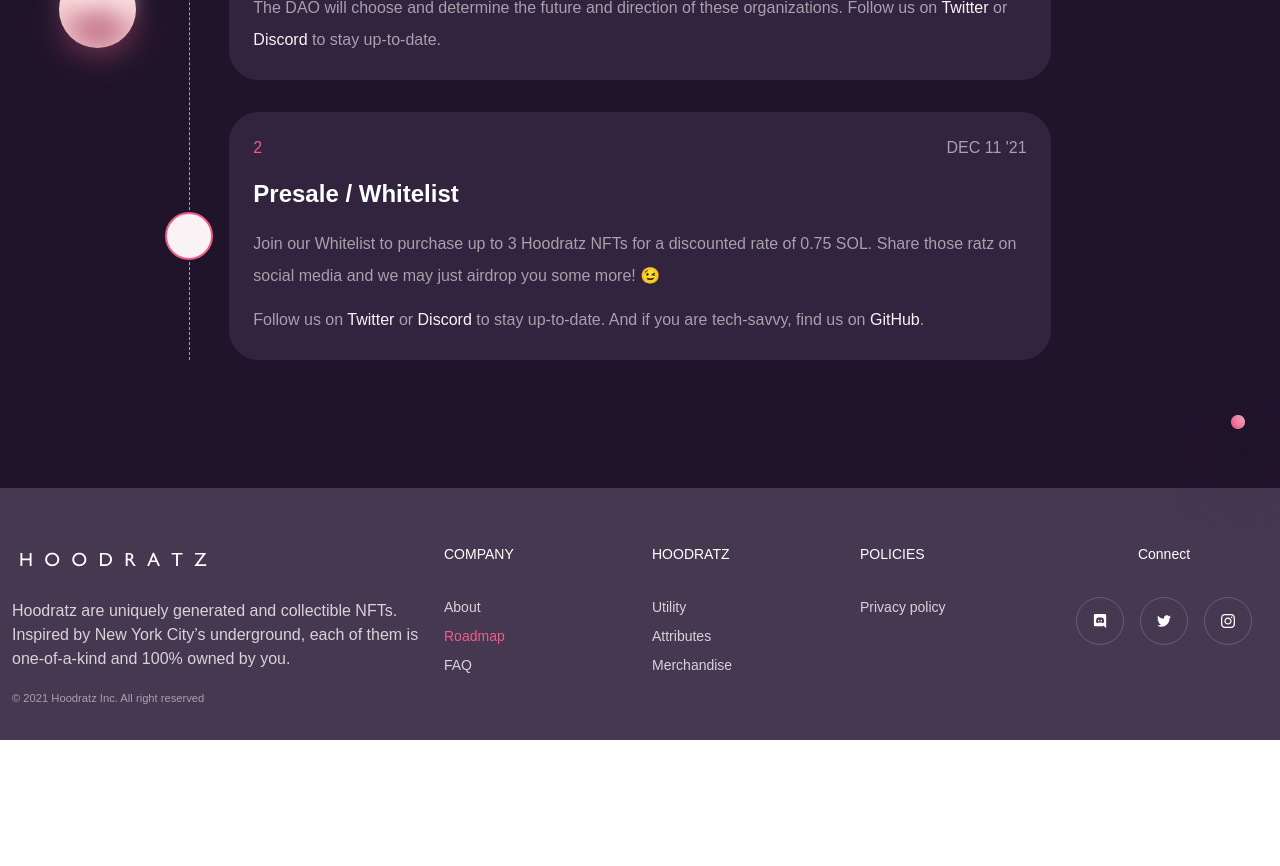
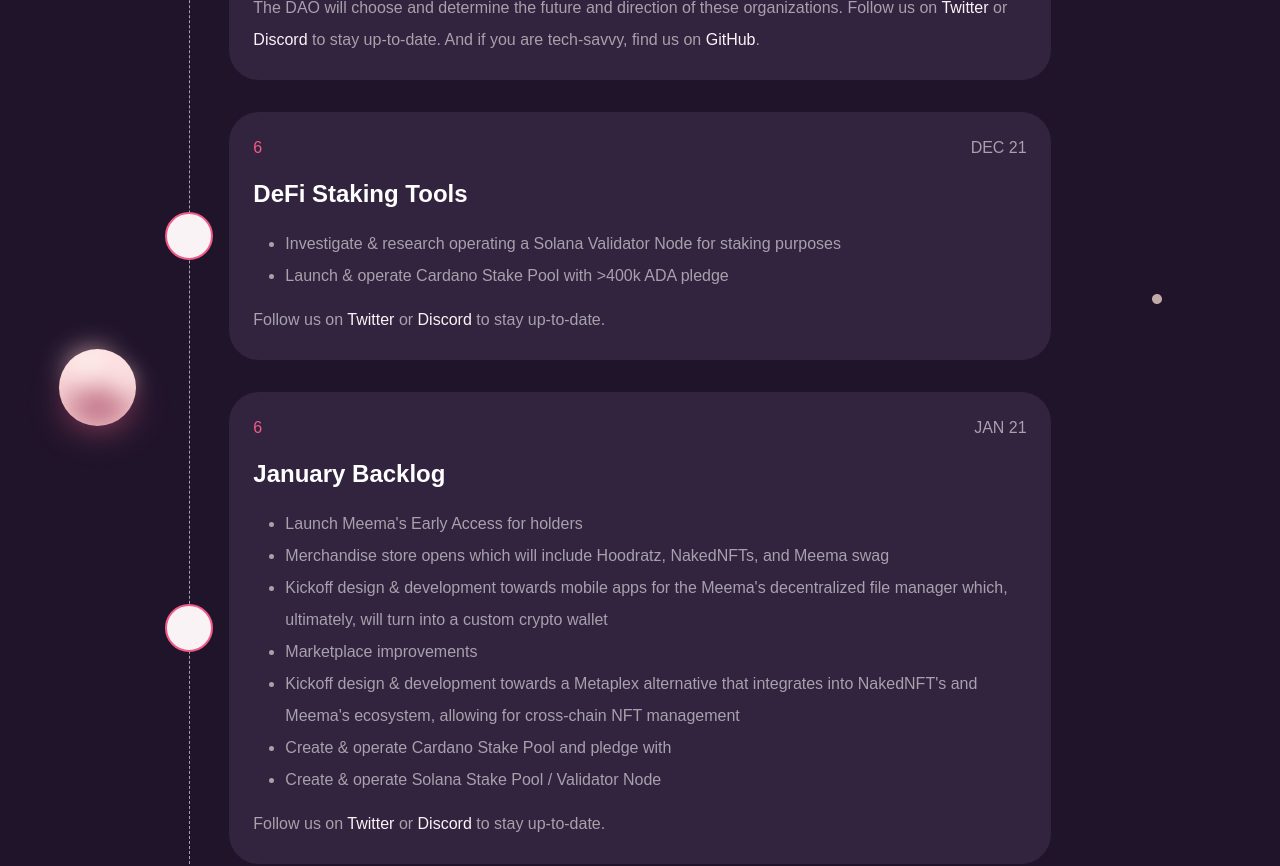
Before and after one commit to meemalabs/hoodratz.io, a Vue app: page /roadmap in a window 1280 px wide. Shown: the part 2180-3046 px from the top of the page. Before the commit the page ends 2920 px from the top, so only its background shows below. Built offline with nearby package versions, Linux system fonts and the light colour scheme; a web font is replaced by a local one.

Commit message:
chore: wip

```diff
--- a/src/views/Home.vue
+++ b/src/views/Home.vue
@@ -93,8 +93,8 @@ import AppFooter from "@/components/AppFooter.vue";
         <div class="flex justify-center order-first mt-20 lg:order-last">
           <img
             class="object-contain w-3/4 h-full xl:w-3/4 lg:w-full"
-            src="/images/home/Hoodratz-card.png"
-            alt="Hoodrat NFT"
+            src="/images/home/hoodratz-card.png"
+            alt="Hoodratz NFT"
           />
         </div>
       </div>
--- a/src/views/Roadmap.vue
+++ b/src/views/Roadmap.vue
@@ -10,7 +10,7 @@ import AppFooter from "@/components/AppFooter.vue";
     <div class="container relative mx-auto md:mt-32">
       <div class="mx-auto md:w-2/3">
         <img
-          class="absolute hidden  xl:left-3/4 xl:-top-10 lg:block lg:-top-16 lg:right-0"
+          class="absolute hidden xl:left-3/4 xl:-top-10 lg:block lg:-top-16 lg:right-0"
           src="/images/home/hoodratz-ellipse-97.png"
           alt=""
         />
@@ -42,7 +42,7 @@ import AppFooter from "@/components/AppFooter.vue";
 
     <div class="container relative mx-auto md:mb-32">
       <img
-        class="absolute hidden  xl:top-0 xl:-left-12 lg:top-0 lg:-left-5 lg:block"
+        class="absolute hidden xl:top-0 xl:-left-12 lg:top-0 lg:-left-5 lg:block"
         src="/images/home/hoodratz-ellipse-1424.svg"
         alt="background particle image"
       />
@@ -62,12 +62,12 @@ import AppFooter from "@/components/AppFooter.vue";
         alt="background particle image"
       />
       <img
-        class="absolute hidden  xl:left-10 xl:top-1/4 lg:block lg:top-1/2 lg:left-0"
+        class="absolute hidden xl:left-10 xl:top-1/4 lg:block lg:top-1/2 lg:left-0"
         src="/images/home/hoodratz-ellipse-97.png"
         alt="background particle image"
       />
       <img
-        class="absolute hidden  xl:left-2 xl:top-1/2 lg:block lg:top-3/4 lg:left-0"
+        class="absolute hidden xl:left-2 xl:top-1/2 lg:block lg:top-3/4 lg:left-0"
         src="/images/home/hoodratz-ellipse-88.png"
         alt="background particle image"
       />
@@ -77,7 +77,7 @@ import AppFooter from "@/components/AppFooter.vue";
         alt="background particle image"
       />
       <img
-        class="absolute hidden  xl:top-3/4 xl:left-2 lg:top-3/4 lg:-left-10 lg:block"
+        class="absolute hidden xl:top-3/4 xl:left-2 lg:top-3/4 lg:-left-10 lg:block"
         src="/images/home/hoodratz-ellipse-1424.svg"
         alt=""
       />
@@ -96,10 +96,10 @@ import AppFooter from "@/components/AppFooter.vue";
         <div class="relative mx-4 my-20 text-center md:text-left">
           <div class="relative p-6 my-8 rounded-4xl bg-gray-7 font-sora">
             <div
-              class="absolute inset-x-0 top-0 flex justify-center -mt-6  md:-top-0 md:hidden"
+              class="absolute inset-x-0 top-0 flex justify-center -mt-6 md:-top-0 md:hidden"
             >
               <div
-                class="flex items-center justify-center w-12 h-12 text-xl text-white rounded-full  bg-pink-gradient"
+                class="flex items-center justify-center w-12 h-12 text-xl text-white rounded-full bg-pink-gradient"
               >
                 <div>
                   <img src="/images/check.svg" alt="check icon" />
@@ -108,11 +108,11 @@ import AppFooter from "@/components/AppFooter.vue";
             </div>
 
             <div
-              class="absolute inset-y-0 left-0 z-10 flex justify-center hidden  md:block"
+              class="absolute inset-y-0 left-0 z-10 flex justify-center hidden md:block"
             >
               <div class="flex items-center h-full -ml-16">
                 <div
-                  class="flex items-center justify-center w-12 h-12 text-xl text-white rounded-full  bg-pink-gradient"
+                  class="flex items-center justify-center w-12 h-12 text-xl text-white rounded-full bg-pink-gradient"
                 >
                   <div><img src="/images/check.svg" alt="" /></div>
                 </div>
@@ -136,10 +136,10 @@ import AppFooter from "@/components/AppFooter.vue";
 
           <div class="relative p-6 my-8 rounded-4xl bg-gray-7 font-sora">
             <div
-              class="absolute inset-x-0 top-0 flex justify-center -mt-6  md:-top-0 md:hidden"
+              class="absolute inset-x-0 top-0 flex justify-center -mt-6 md:-top-0 md:hidden"
             >
               <div
-                class="flex items-center justify-center w-12 h-12 text-xl text-white rounded-full  bg-pink-gradient"
+                class="flex items-center justify-center w-12 h-12 text-xl text-white rounded-full bg-pink-gradient"
               >
                 <div>
                   <img src="/images/check.svg" alt="check icon" />
@@ -148,11 +148,11 @@ import AppFooter from "@/components/AppFooter.vue";
             </div>
 
             <div
-              class="absolute inset-y-0 left-0 z-10 flex justify-center hidden  md:block"
+              class="absolute inset-y-0 left-0 z-10 flex justify-center hidden md:block"
             >
               <div class="flex items-center h-full -ml-16">
                 <div
-                  class="flex items-center justify-center w-12 h-12 text-xl text-white border-2 rounded-full  bg-pink-1 border-pink-3"
+                  class="flex items-center justify-center w-12 h-12 text-xl text-white border-2 rounded-full bg-pink-1 border-pink-3"
                 >
                   <!-- <div><img src="/images/check.svg" alt="" /></div> -->
                 </div>
@@ -180,14 +180,14 @@ import AppFooter from "@/components/AppFooter.vue";
                 <a
                   href="https://twitter.com/HoodratzNFT"
                   target="_blank"
-                  class="transition duration-150 ease-in-out  text-pink-1 hover:text-pink-2"
+                  class="transition duration-150 ease-in-out text-pink-1 hover:text-pink-2"
                   >Twitter</a
                 >
                 or
                 <a
                   href="https://discord.gg/jsahnpyr4X"
                   target="_blank"
-                  class="transition duration-150 ease-in-out  text-pink-1 hover:text-pink-2"
+                  class="transition duration-150 ease-in-out text-pink-1 hover:text-pink-2"
                   >Discord</a
                 >
                 to stay up-to-date.
@@ -197,10 +197,10 @@ import AppFooter from "@/components/AppFooter.vue";
 
           <div class="relative p-6 my-8 rounded-4xl bg-gray-7 font-sora">
             <div
-              class="absolute inset-x-0 top-0 flex justify-center -mt-6  md:-top-0 md:hidden"
+              class="absolute inset-x-0 top-0 flex justify-center -mt-6 md:-top-0 md:hidden"
             >
               <div
-                class="flex items-center justify-center w-12 h-12 text-xl text-white rounded-full  bg-pink-gradient"
+                class="flex items-center justify-center w-12 h-12 text-xl text-white rounded-full bg-pink-gradient"
               >
                 <div>
                   <img src="/images/check.svg" alt="check icon" />
@@ -209,11 +209,11 @@ import AppFooter from "@/components/AppFooter.vue";
             </div>
 
             <div
-              class="absolute inset-y-0 left-0 z-10 flex justify-center hidden  md:block"
+              class="absolute inset-y-0 left-0 z-10 flex justify-center hidden md:block"
             >
               <div class="flex items-center h-full -ml-16">
                 <div
-                  class="flex items-center justify-center w-12 h-12 text-xl text-white border-2 rounded-full  bg-pink-1 border-pink-3"
+                  class="flex items-center justify-center w-12 h-12 text-xl text-white border-2 rounded-full bg-pink-1 border-pink-3"
                 >
                   <!-- <div><img src="/images/check.svg" alt="" /></div> -->
                 </div>
@@ -246,10 +246,10 @@ import AppFooter from "@/components/AppFooter.vue";
 
           <div class="relative p-6 my-8 rounded-4xl bg-gray-7 font-sora">
             <div
-              class="absolute inset-x-0 top-0 flex justify-center -mt-6  md:-top-0 md:hidden"
+              class="absolute inset-x-0 top-0 flex justify-center -mt-6 md:-top-0 md:hidden"
             >
               <div
-                class="flex items-center justify-center w-12 h-12 text-xl text-white rounded-full  bg-pink-gradient"
+                class="flex items-center justify-center w-12 h-12 text-xl text-white rounded-full bg-pink-gradient"
               >
                 <div>
                   <img src="/images/check.svg" alt="check icon" />
@@ -258,11 +258,11 @@ import AppFooter from "@/components/AppFooter.vue";
             </div>
 
             <div
-              class="absolute inset-y-0 left-0 z-10 flex justify-center hidden  md:block"
+              class="absolute inset-y-0 left-0 z-10 flex justify-center hidden md:block"
             >
               <div class="flex items-center h-full -ml-16">
                 <div
-                  class="flex items-center justify-center w-12 h-12 text-xl text-white border-2 rounded-full  bg-pink-1 border-pink-3"
+                  class="flex items-center justify-center w-12 h-12 text-xl text-white border-2 rounded-full bg-pink-1 border-pink-3"
                 >
                   <!-- <div><img src="/images/check.svg" alt="" /></div> -->
                 </div>
@@ -304,10 +304,10 @@ import AppFooter from "@/components/AppFooter.vue";
 
           <div class="relative p-6 my-8 rounded-4xl bg-gray-7 font-sora">
             <div
-              class="absolute inset-x-0 top-0 flex justify-center -mt-6  md:-top-0 md:hidden"
+              class="absolute inset-x-0 top-0 flex justify-center -mt-6 md:-top-0 md:hidden"
             >
               <div
-                class="flex items-center justify-center w-12 h-12 text-xl text-white rounded-full  bg-pink-gradient"
+                class="flex items-center justify-center w-12 h-12 text-xl text-white rounded-full bg-pink-gradient"
               >
                 <div>
                   <img src="/images/check.svg" alt="check icon" />
@@ -316,11 +316,11 @@ import AppFooter from "@/components/AppFooter.vue";
             </div>
 
             <div
-              class="absolute inset-y-0 left-0 z-10 flex justify-center hidden  md:block"
+              class="absolute inset-y-0 left-0 z-10 flex justify-center hidden md:block"
             >
               <div class="flex items-center h-full -ml-16">
                 <div
-                  class="flex items-center justify-center w-12 h-12 text-xl text-white border-2 rounded-full  bg-pink-1 border-pink-3"
+                  class="flex items-center justify-center w-12 h-12 text-xl text-white border-2 rounded-full bg-pink-1 border-pink-3"
                 >
                   <!-- <div><img src="/images/check.svg" alt="" /></div> -->
                 </div>
@@ -348,14 +348,82 @@ import AppFooter from "@/components/AppFooter.vue";
                 <a
                   href="https://twitter.com/HoodratzNFT"
                   target="_blank"
-                  class="transition duration-150 ease-in-out  text-pink-1 hover:text-pink-2"
+                  class="transition duration-150 ease-in-out text-pink-1 hover:text-pink-2"
                   >Twitter</a
                 >
                 or
                 <a
                   href="https://discord.gg/jsahnpyr4X"
                   target="_blank"
-                  class="transition duration-150 ease-in-out  text-pink-1 hover:text-pink-2"
+                  class="transition duration-150 ease-in-out text-pink-1 hover:text-pink-2"
+                  >Discord</a
+                >
+                to stay up-to-date. And if you are tech-savvy, find us on
+                <a
+                  href="https://github.com/meemalabs/"
+                  target="_blank"
+                  class="transition duration-150 ease-in-out text-pink-1 hover:text-pink-2"
+                  >GitHub</a
+                >.
+              </p>
+            </div>
+          </div>
+
+          <div class="relative p-6 my-8 rounded-4xl bg-gray-7 font-sora">
+            <div
+              class="absolute inset-x-0 top-0 flex justify-center -mt-6 md:-top-0 md:hidden"
+            >
+              <div
+                class="flex items-center justify-center w-12 h-12 text-xl text-white rounded-full bg-pink-gradient"
+              >
+                <div>
+                  <img src="/images/check.svg" alt="check icon" />
+                </div>
+              </div>
+            </div>
+
+            <div
+              class="absolute inset-y-0 left-0 z-10 flex justify-center hidden md:block"
+            >
+              <div class="flex items-center h-full -ml-16">
+                <div
+                  class="flex items-center justify-center w-12 h-12 text-xl text-white border-2 rounded-full bg-pink-1 border-pink-3"
+                >
+                  <!-- <div><img src="/images/check.svg" alt="" /></div> -->
+                </div>
+              </div>
+            </div>
+
+            <div>
+              <div class="flex justify-center md:justify-between">
+                <div class="hidden md:block text-pink-3">6</div>
+                <div class="uppercase">Dec 21</div>
+              </div>
+
+              <div class="my-4 text-2xl font-bold text-white">
+                DeFi Staking Tools
+              </div>
+
+              <p class="leading-8">
+                <ul class="pl-8 leading-8 list-disc">
+                  <li>Investigate &amp; research operating a Solana Validator Node for staking purposes</li>
+                  <li>Launch &amp; operate Cardano Stake Pool with >400k ADA pledge</li>
+                </ul>
+              </p>
+
+              <p class="pt-3 leading-8">
+                Follow us on
+                <a
+                  href="https://twitter.com/HoodratzNFT"
+                  target="_blank"
+                  class="transition duration-150 ease-in-out text-pink-1 hover:text-pink-2"
+                  >Twitter</a
+                >
+                or
+                <a
+                  href="https://discord.gg/jsahnpyr4X"
+                  target="_blank"
+                  class="transition duration-150 ease-in-out text-pink-1 hover:text-pink-2"
                   >Discord</a
                 >
                 to stay up-to-date.
@@ -365,10 +433,10 @@ import AppFooter from "@/components/AppFooter.vue";
 
           <div class="relative p-6 my-8 rounded-4xl bg-gray-7 font-sora">
             <div
-              class="absolute inset-x-0 top-0 flex justify-center -mt-6  md:-top-0 md:hidden"
+              class="absolute inset-x-0 top-0 flex justify-center -mt-6 md:-top-0 md:hidden"
             >
               <div
-                class="flex items-center justify-center w-12 h-12 text-xl text-white rounded-full  bg-pink-gradient"
+                class="flex items-center justify-center w-12 h-12 text-xl text-white rounded-full bg-pink-gradient"
               >
                 <div>
                   <img src="/images/check.svg" alt="check icon" />
@@ -377,11 +445,11 @@ import AppFooter from "@/components/AppFooter.vue";
             </div>
 
             <div
-              class="absolute inset-y-0 left-0 z-10 flex justify-center hidden  md:block"
+              class="absolute inset-y-0 left-0 z-10 flex justify-center hidden md:block"
             >
               <div class="flex items-center h-full -ml-16">
                 <div
-                  class="flex items-center justify-center w-12 h-12 text-xl text-white border-2 rounded-full  bg-pink-1 border-pink-3"
+                  class="flex items-center justify-center w-12 h-12 text-xl text-white border-2 rounded-full bg-pink-1 border-pink-3"
                 >
                   <!-- <div><img src="/images/check.svg" alt="" /></div> -->
                 </div>
@@ -390,18 +458,24 @@ import AppFooter from "@/components/AppFooter.vue";
 
             <div>
               <div class="flex justify-center md:justify-between">
-                <div class="hidden md:block text-pink-3">2</div>
-                <div class="uppercase">Dec 11 '21</div>
+                <div class="hidden md:block text-pink-3">6</div>
+                <div class="uppercase">Jan 21</div>
               </div>
 
               <div class="my-4 text-2xl font-bold text-white">
-                Presale / Whitelist
+                January Backlog
               </div>
 
               <p class="leading-8">
-                Join our Whitelist to purchase up to 3 Hoodratz NFTs for a
-                discounted rate of 0.75 SOL. Share those ratz on social media
-                and we may just airdrop you some more! 😉
+                <ul class="pl-8 leading-8 list-disc">
+                  <li>Launch Meema's Early Access for holders</li>
+                  <li>Merchandise store opens which will include Hoodratz, NakedNFTs, and Meema swag</li>
+                  <li>Kickoff design &amp; development towards mobile apps for the Meema's decentralized file manager which, ultimately, will turn into a custom crypto wallet</li>
+                  <li>Marketplace improvements</li>
+                  <li>Kickoff design &amp; development towards a Metaplex alternative that integrates into NakedNFT's and Meema's ecosystem, allowing for cross-chain NFT management</li>
+                  <li>Create &amp; operate Cardano Stake Pool and pledge with </li>
+                  <li>Create &amp; operate Solana Stake Pool / Validator Node</li>
+                </ul>
               </p>
 
               <p class="pt-3 leading-8">
@@ -409,29 +483,23 @@ import AppFooter from "@/components/AppFooter.vue";
                 <a
                   href="https://twitter.com/HoodratzNFT"
                   target="_blank"
-                  class="transition duration-150 ease-in-out  text-pink-1 hover:text-pink-2"
+                  class="transition duration-150 ease-in-out text-pink-1 hover:text-pink-2"
                   >Twitter</a
                 >
                 or
                 <a
                   href="https://discord.gg/jsahnpyr4X"
                   target="_blank"
-                  class="transition duration-150 ease-in-out  text-pink-1 hover:text-pink-2"
+                  class="transition duration-150 ease-in-out text-pink-1 hover:text-pink-2"
                   >Discord</a
                 >
-                to stay up-to-date. And if you are tech-savvy, find us on
-                <a
-                  href="https://github.com/meemalabs/"
-                  target="_blank"
-                  class="transition duration-150 ease-in-out  text-pink-1 hover:text-pink-2"
-                  >GitHub</a
-                >.
+                to stay up-to-date.
               </p>
             </div>
           </div>
 
           <div
-            class="absolute top-0 hidden h-full -ml-10 border-l border-dashed  border-gray-4 md:block"
+            class="absolute top-0 hidden h-full -ml-10 border-l border-dashed border-gray-4 md:block"
           ></div>
         </div>
       </div>
```
Also changed, not shown: public/images/home/Hoodratz-card.png.
